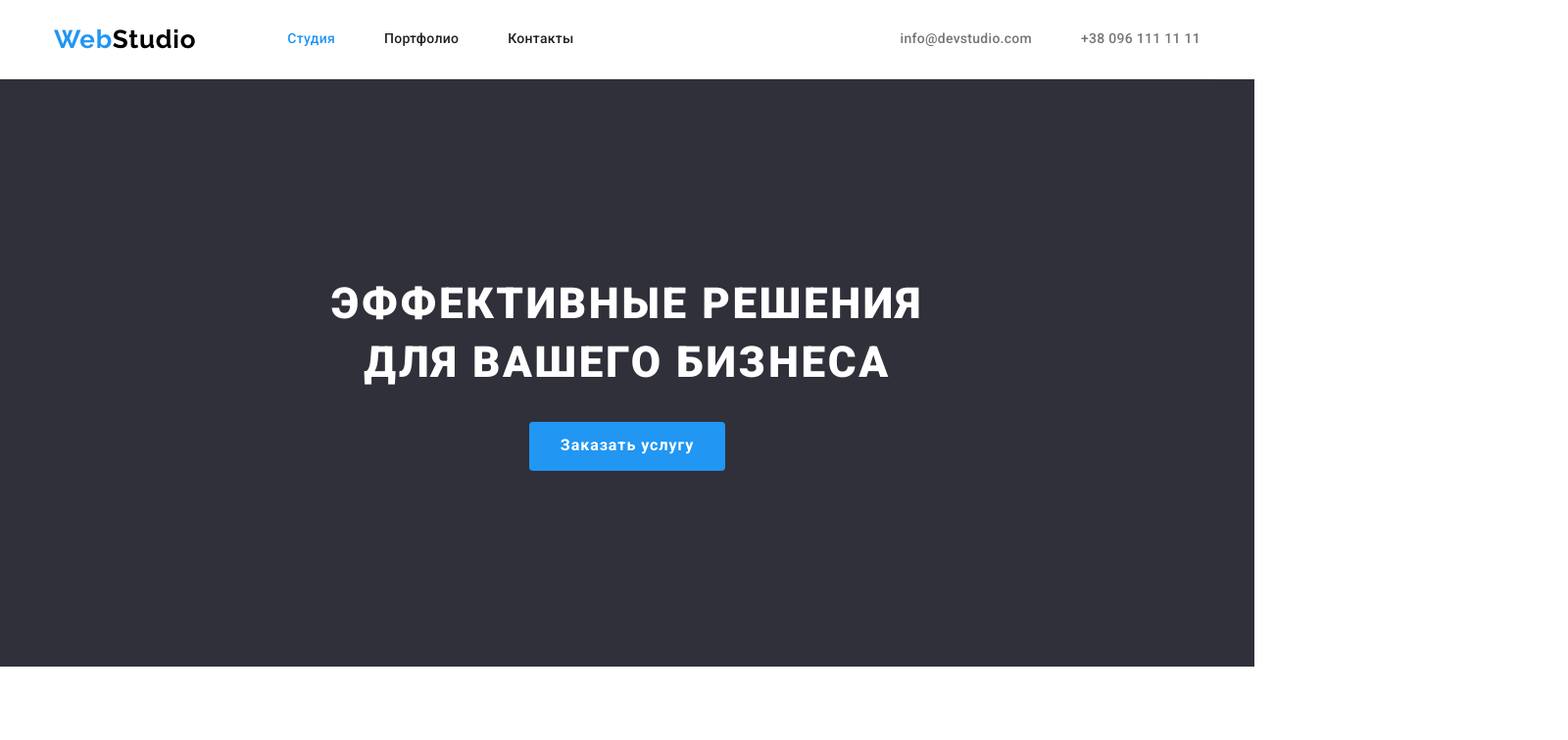
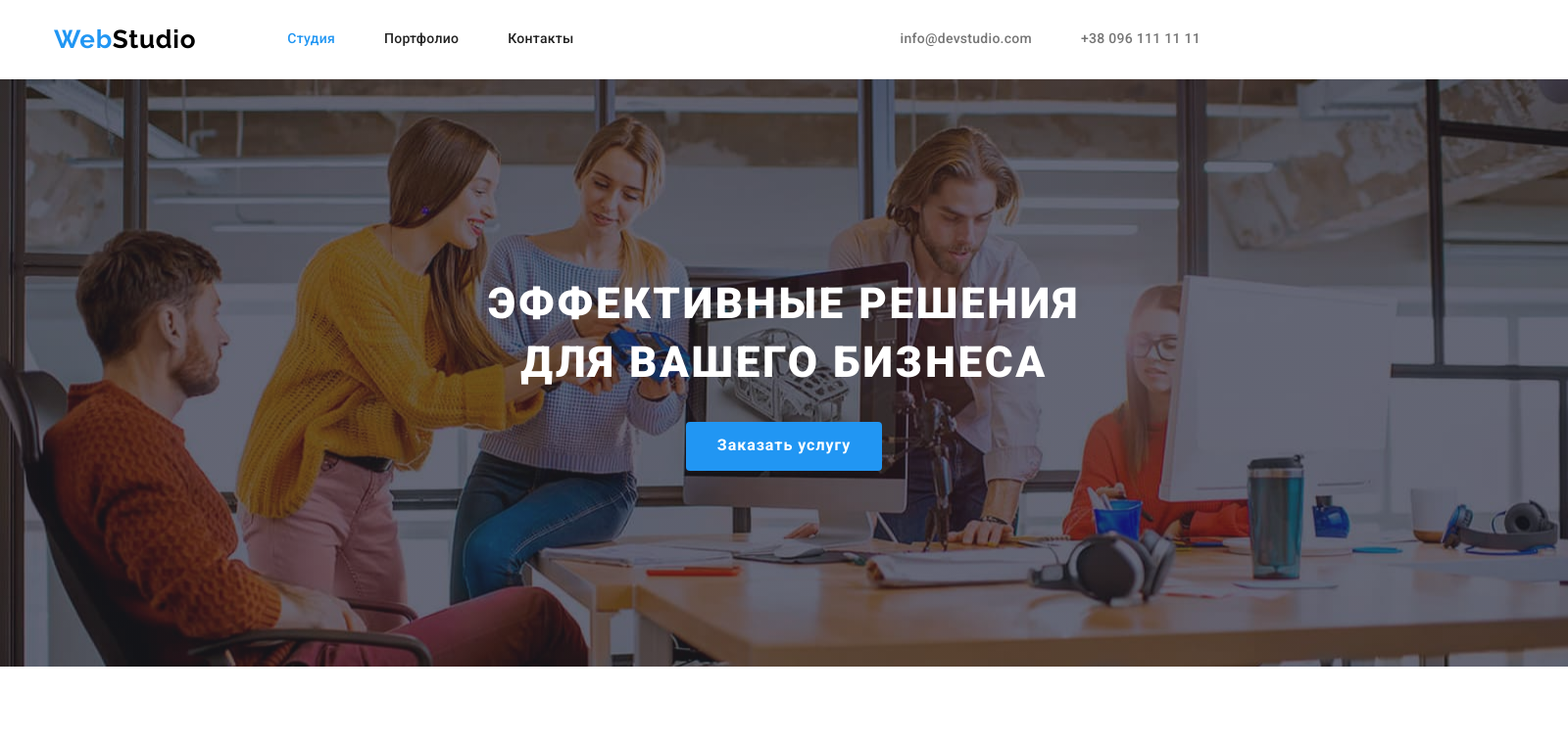
Before and after one commit to ElenaMuha750/goit-markup-hw-04, a plain HTML site: page index.html in a window 1280 px wide. Shown: the top 756 px of the page at 98% size, 1600 px wide, since content can reach past the window. Drawn offline with nearby package versions, Linux system fonts and the light colour scheme.

Commit message:
добавляет hero-bg-img

```diff
--- a/css/styles.css
+++ b/css/styles.css
@@ -160,8 +160,13 @@ img {
 .hero {
   padding-top: 200px;
   padding-bottom: 200px;
+  margin-right: auto;
+  margin-left: auto;
+  min-width: 1600px;
+  text-align: center;
+  background-image: linear-gradient(rgba(47, 48, 58, 0.4), rgba(47, 48, 58, 0.4)),
+    url(../images/hero-Img.jpg);
   background-color: #2f303a;
-  text-align: center;
 }
 
 .hero-title {
```
Also changed, not shown: images/hero-Img.jpg (added).
